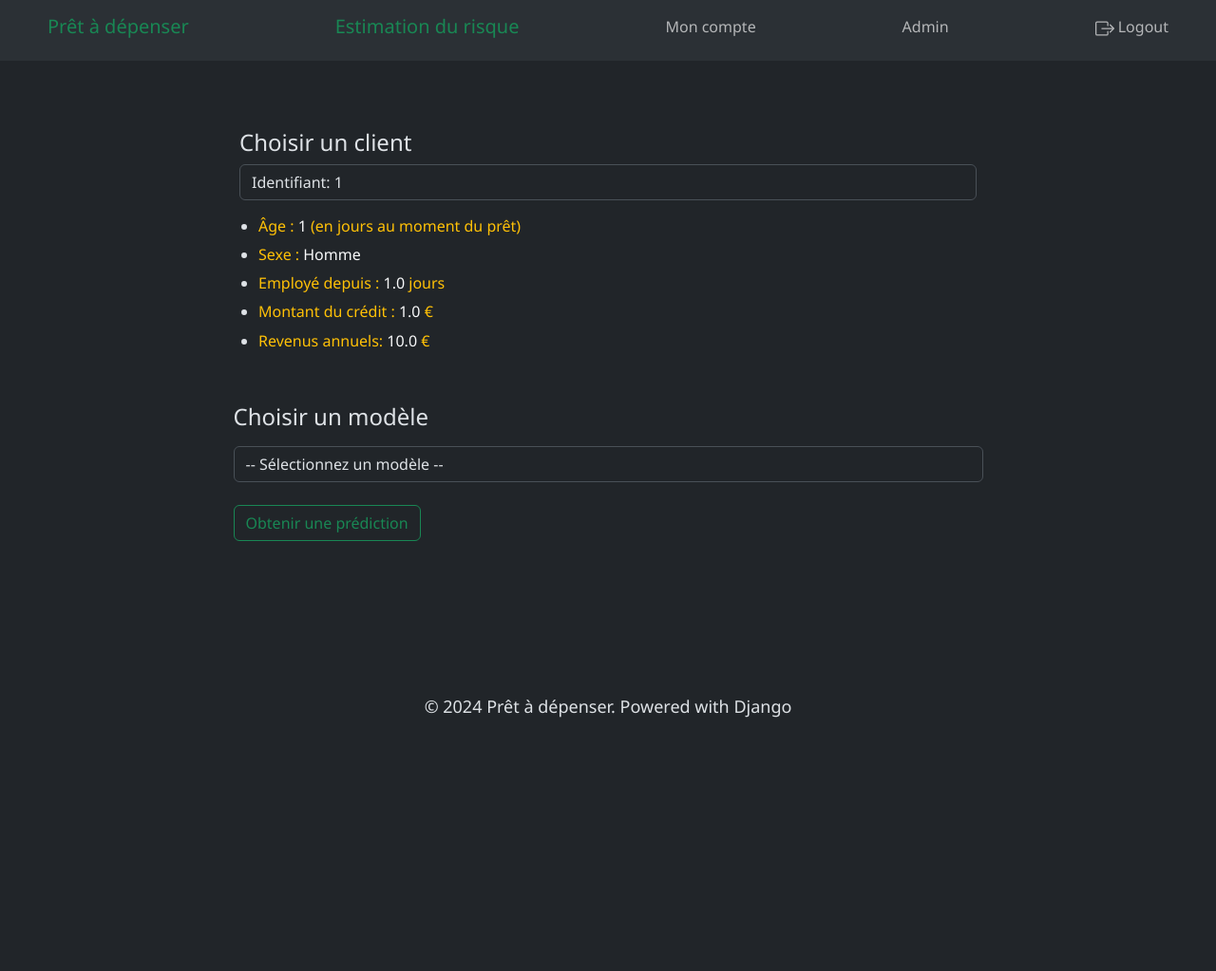
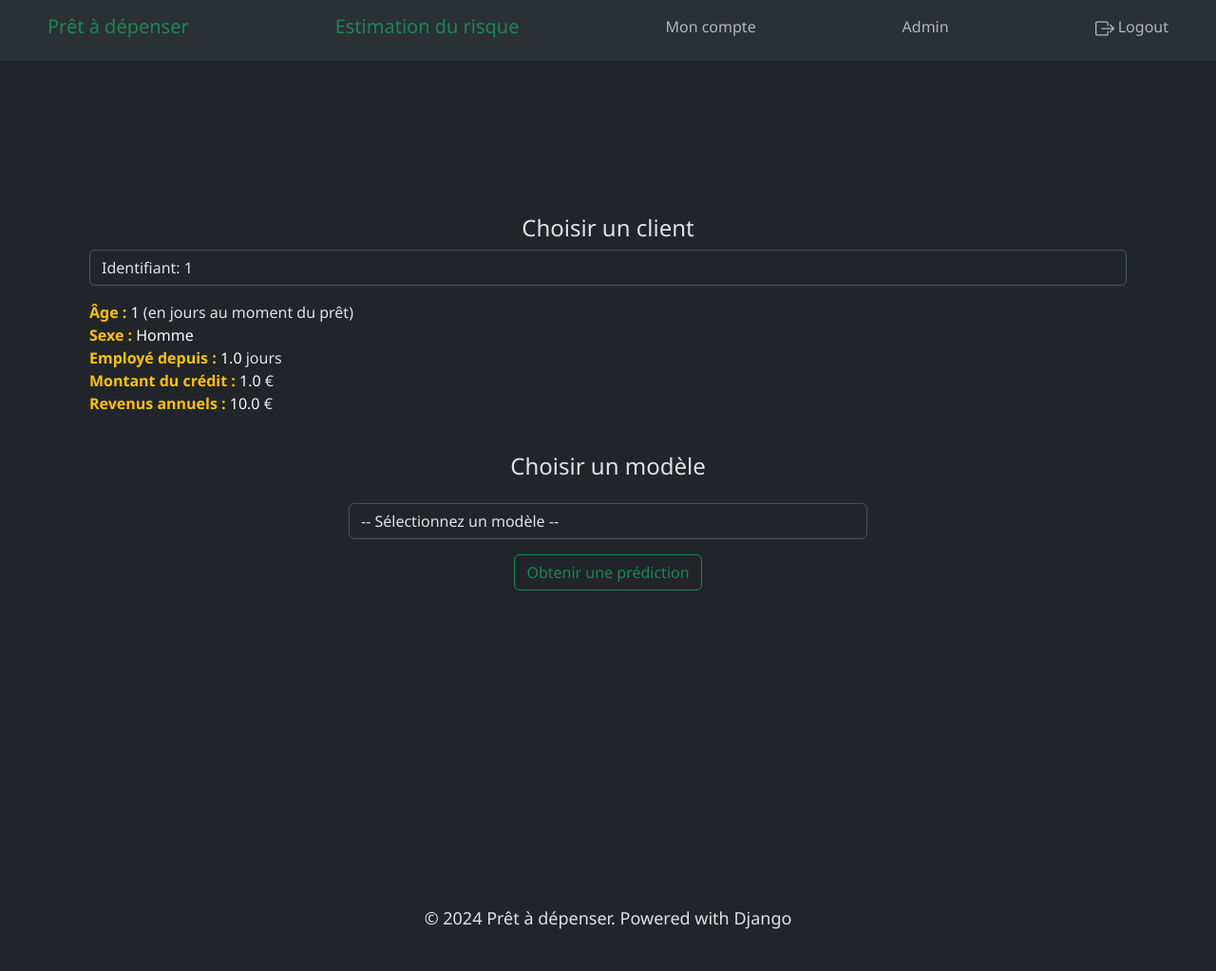
Before and after one commit to fferreira2022/projet7, a Django app: page /api/ in a window 1280 px wide. Shown: the whole page at 95% size. Before the commit the page ends 756 px from the top, so only its background shows below. Run offline with Django 5.2, Linux system fonts and the light colour scheme; a user stored in the database is signed in; tables that the repository leaves empty hold one stand-in row (values such as "Sample post").

Commit message:
changes in api.html file

```diff
--- a/api_credit/templates/api_credit/api.html
+++ b/api_credit/templates/api_credit/api.html
@@ -1,4 +1,49 @@
 {% extends 'main.html' %}
+{% block title %}Prêt à dépenser | Crédit Scoring{% endblock %}
+{% load static %}
+{% block content %}
+<div class="container d-flex flex-column align-items-center justify-content-center vh-100">
+    <div class="w-100 text-center mb-4">
+        <h4 for="customer_dropdown">Choisir un client</h4>
+        <select id="customer_dropdown" name="customer" class="form-control" onchange="showCustomerDetails()">
+            {% for customer in all_customers %}
+                <option value="{{ customer.SK_ID_CURR }}"
+                        data-birth="{{ customer.DAYS_BIRTH }}"
+                        data-gender="{{ customer.CODE_GENDER_M }}"
+                        data-employed="{{ customer.DAYS_EMPLOYED }}"
+                        data-credit="{{ customer.AMT_CREDIT }}"
+                        data-income="{{ customer.AMT_INCOME_TOTAL }}">
+                    Identifiant: {{ customer.SK_ID_CURR }}
+                </option>
+            {% endfor %}
+        </select>
+        <ul id="customer_details" class="text-start mt-3 list-unstyled">
+            <li><strong class="text-warning">Âge :</strong> <span id="detail_birth" class="text-light"></span> (en jours au moment du prêt)</li>
+            <li><strong class="text-warning">Sexe :</strong> <span id="detail_gender" class="text-light"></span></li>
+            <li><strong class="text-warning">Employé depuis :</strong> <span id="detail_employed" class="text-light"></span> jours</li>
+            <li><strong class="text-warning">Montant du crédit :</strong> <span id="detail_credit" class="text-light"></span> €</li>
+            <li><strong class="text-warning">Revenus annuels :</strong> <span id="detail_income" class="text-light"></span> €</li>
+        </ul>
+    </div>
+    <div class="w-100 text-center">
+        <h4>Choisir un modèle</h4>
+        <form method="POST" action="{% url 'predict' %}" class="d-flex flex-column align-items-center" enctype="multipart/form-data">
+            {% csrf_token %}
+            <select name="model" class="form-control w-50 my-3" required>
+                <option value="" disabled selected>-- Sélectionnez un modèle --</option>
+                <option value="LogisticRegression">LogisticRegression</option>
+            </select>
+            <input type="hidden" id="client_id" name="client_id" value="">
+            <button type="submit" class="btn btn-outline-success">Obtenir une prédiction</button>
+        </form>
+    </div>
+</div>
+{% endblock content %}
+
+
+
+
+{% comment %} {% extends 'main.html' %}
 {% block title %}Prêt à dépenser | Crédit Scoring{% endblock %}
 {% load static %}
 {% block content %}
@@ -57,4 +102,4 @@
         </div>
     </div>
 </div>
-{% endblock content %}
+{% endblock content %} {% endcomment %}
```
